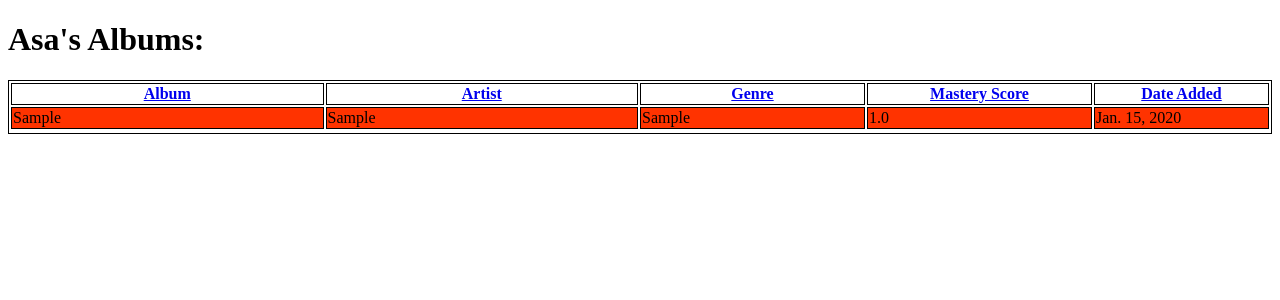
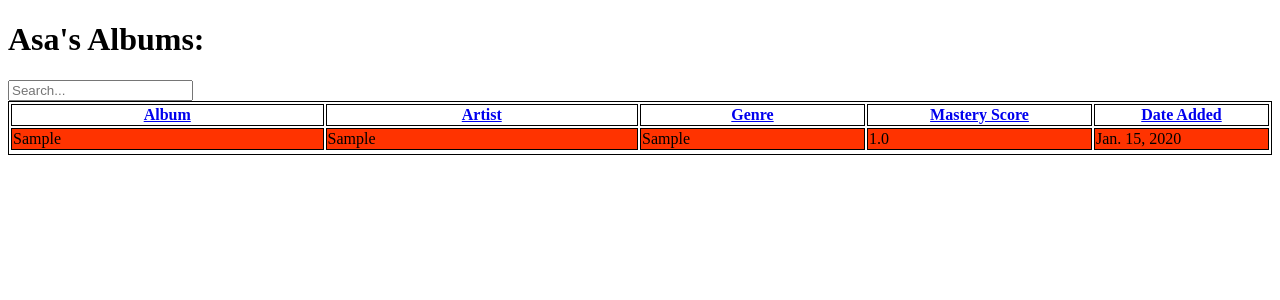
Before and after one commit to lucasfagan/Asameter, a Django app: page /albums/ in a window 1280 px wide. Shown: the top 300 px of the page. Run offline with Django 3.2, Linux system fonts and the light colour scheme; tables that the repository leaves empty hold one stand-in row (values such as "Sample post").

Commit message:
more changes

```diff
--- a/albums/models.py
+++ b/albums/models.py
@@ -22,7 +22,7 @@ class AsameterAlbums(models.Model):
     explicit = models.TextField(db_column='Explicit', blank=True, null=True)  # Field name made lowercase.
     release_date = models.DateField(db_column='Release Date', blank=True, null=True)
     redcolor=0
-    greencolor=0  # Field name made lowercase. Field renamed to remove unsuitable characters.
+    greencolor=0
 
 
 
--- a/albums/templates/albums/index.html
+++ b/albums/templates/albums/index.html
@@ -9,7 +9,15 @@ table, th, td {
   border: 1px solid black;
 }
 input[type=submit] {
-  font-family: "Avenir"
+  font-family: "Avenir";
+}
+input[type=text] {
+  width= 130px;
+  -webkit-transition: width 0.4s ease-in-out;
+  transition: width 0.4s ease-in-out;
+}
+input[type=text]:focus {
+  width: 100%;
 }
 body {
   font-family: "Avenir"
@@ -17,6 +25,7 @@ body {
 </style>
 <h1>Asa's Albums:</h1>
 <body>
+<input type="text" name="search" placeholder="Search...">
 <!-- Sort by: <form action="{% url 'albums:index' %}" method="post" style="display:inline">
     {% csrf_token %}
     <input type="submit" value="Date Added"/>
```
